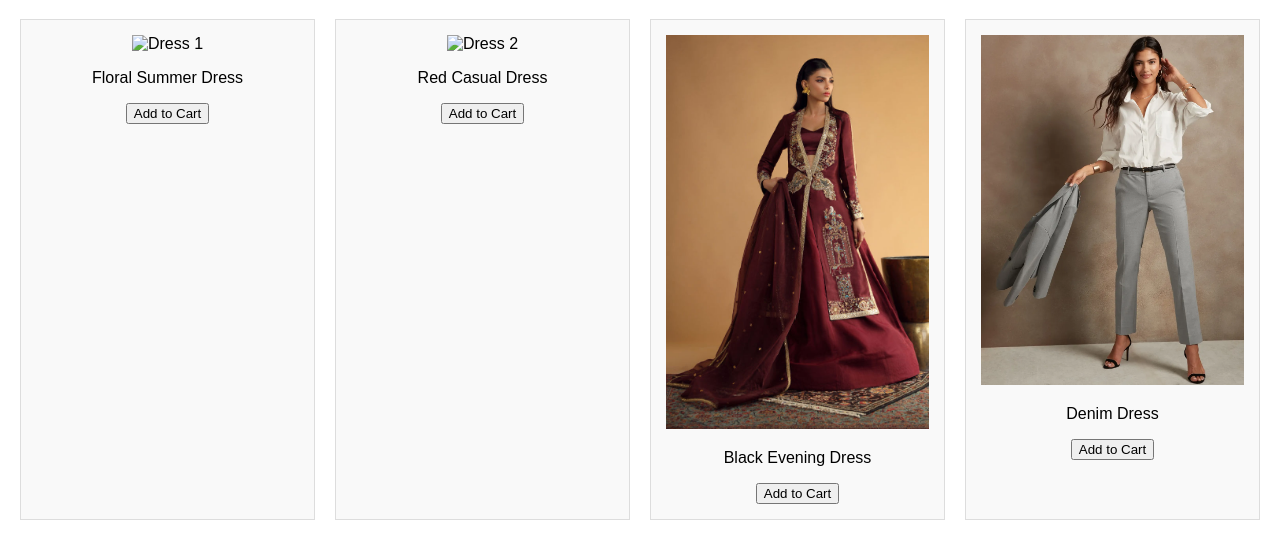
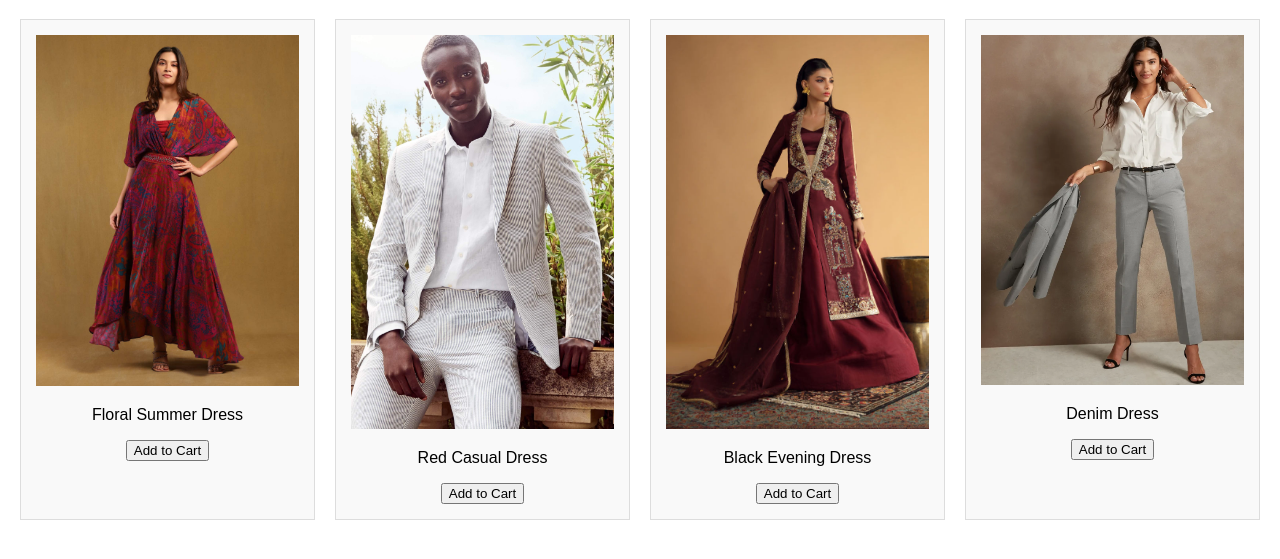
Before and after one commit to 987642-Saykat/H-M-prototype, a plain HTML site: page index.html in a window 1280 px wide. Shown: the part 151-710 px from the top of the page. Drawn offline with Linux system fonts and the light colour scheme; files whose address does not match are found by name.

Commit message:
Update index.html

```diff
--- a/index.html
+++ b/index.html
@@ -20,8 +20,8 @@
   <main>
     <h1>Welcome to H&M Australia</h1>
     <div class="product-grid">
-      <div class="product-card"><img src="images/dress1.avif" alt="Dress 1" /><p>Floral Summer Dress</p><button onclick="addToCart()">Add to Cart</button></div>
-      <div class="product-card"><img src="images/dress2.jpeg" alt="Dress 2" /><p>Red Casual Dress</p><button onclick="addToCart()">Add to Cart</button></div>
+      <div class="product-card"><img src="dress1.avif" alt="Dress 1" /><p>Floral Summer Dress</p><button onclick="addToCart()">Add to Cart</button></div>
+      <div class="product-card"><img src="dress2.jpeg" alt="Dress 2" /><p>Red Casual Dress</p><button onclick="addToCart()">Add to Cart</button></div>
       <div class="product-card"><img src="images/dress3.jpeg" alt="Dress 3" /><p>Black Evening Dress</p><button onclick="addToCart()">Add to Cart</button></div>
       <div class="product-card"><img src="images/dress4.jpeg" alt="Dress 4" /><p>Denim Dress</p><button onclick="addToCart()">Add to Cart</button></div>
     </div>
```
